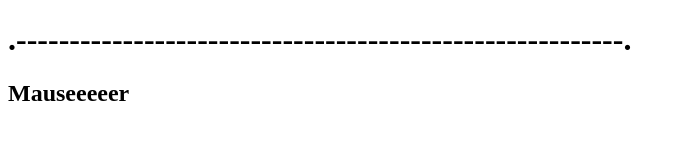
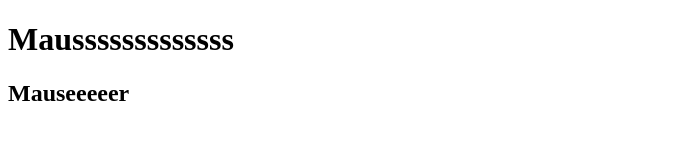
Before and after one commit to AchiTsa/WebDev, a plain HTML site: page site/index.html in a window 1280 px wide. Shown: the whole page, without its empty margins (0-685 px from the left). Drawn offline with Linux system fonts and the light colour scheme.

Commit message:
Update index.html

```diff
--- a/site/index.html
+++ b/site/index.html
@@ -4,7 +4,7 @@
 	<title>Helloooo!!!</title>
 </head>
 <body>
-	<h1> .---------------------------------------------------------.</h1>
+	<h1> Mausssssssssssss</h1>
 	<h2> Mauseeeeer</h2>
 
 </body>
```
